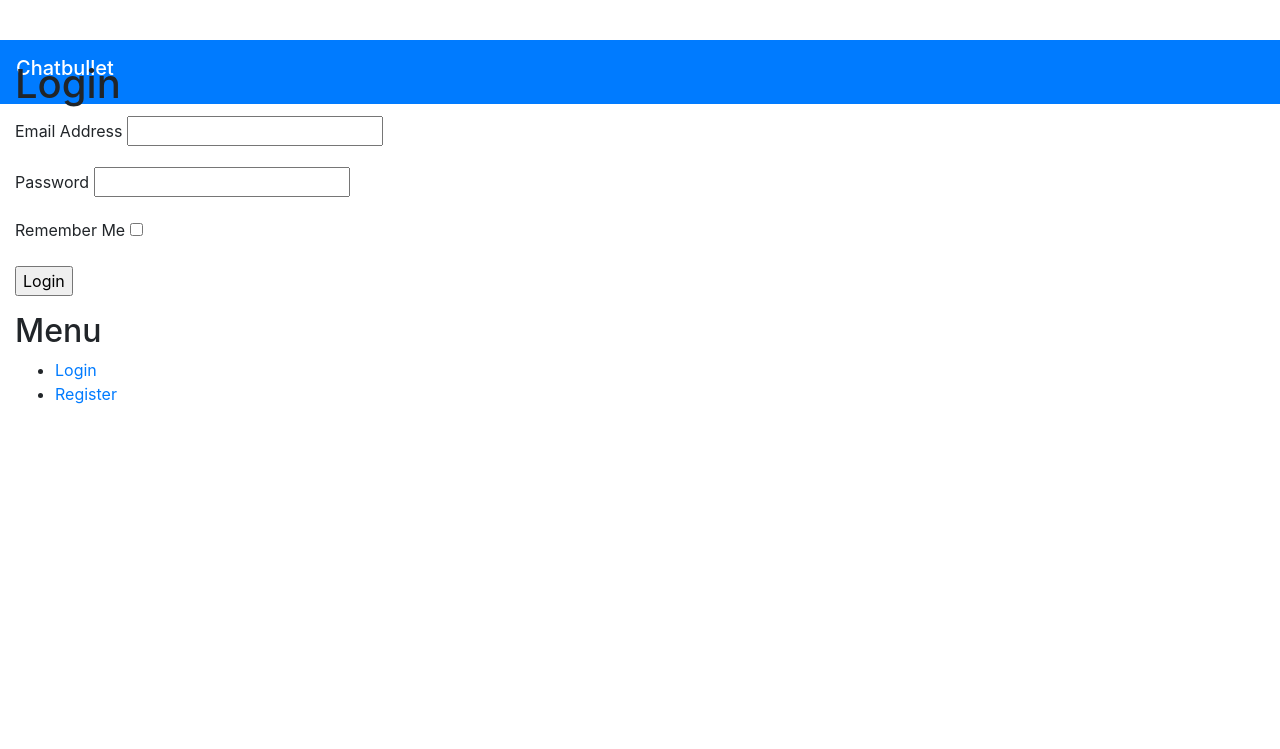
After one commit to minhoryang/ChatBullet, a Flask app: template ChatBulletServer/templates/security/login_user.html in a window 1280 px wide. The commit adds this page. Shown: the top 749 px of the page. Run offline with Flask 2, Linux system fonts and the light colour scheme; the template is opened without the code that fills it, so the values that code supplies are empty; some libraries are stand-ins or nearby versions.

Commit message:
Jinja2 Templating, Flask-security Login/Register is now on the bootstrap template

```diff
--- /dev/null
+++ b/ChatBulletServer/templates/_bootstrap.html
@@ -0,0 +1,28 @@
+<!DOCTYPE html>
+<html>
+<head>
+    <meta charset="UTF-8">
+    <meta name="viewport" content="width=device-width, initial-scale=1, shrink-to-fit=no">
+    <meta http-equiv="x-ua-compatible" content="ie=edge">
+
+    <title>{% block title %}{% endblock %}</title>
+    <link rel="stylesheet" href="//maxcdn.bootstrapcdn.com/bootstrap/4.0.0-alpha.2/css/bootstrap.min.css" integrity="sha384-y3tfxAZXuh4HwSYylfB+J125MxIs6mR5FOHamPBG064zB+AFeWH94NdvaCBm8qnd" crossorigin="anonymous">
+    <link rel="stylesheet" href="/static/sticky-footer.css">
+</head>
+<body>
+    <header class="navbar navbar-full navbar-dark navbar-fixed-top bg-primary">
+        <!-- TODO responsive?! -->
+        <h1 class="navbar-brand">Chatbullet</h1>
+        {% block headers %}
+        {% endblock %}
+    </header>
+    {% block body %}
+    {% endblock body %}
+
+    <script type="text/javascript" src="//code.jquery.com/jquery-2.2.2.min.js"></script>
+    <script src="https://maxcdn.bootstrapcdn.com/bootstrap/4.0.0-alpha.2/js/bootstrap.min.js" integrity="sha384-vZ2WRJMwsjRMW/8U7i6PWi6AlO1L79snBrmgiDpgIWJ82z8eA5lenwvxbMV1PAh7" crossorigin="anonymous"></script>
+
+    {% block scripts %}
+    {% endblock %}
+</body>
+</html>
--- /dev/null
+++ b/ChatBulletServer/templates/security/login_user.html
@@ -0,0 +1,44 @@
+{% extends "_bootstrap.html" %}
+{% block title %}Login{% endblock %}
+{% block body %}
+<div class="container-fluid">
+    <h1>Login</h1>
+    <form action="/login" method="POST" name="login_user_form">
+      <div style="display:none;"><input id="csrf_token" name="csrf_token" type="hidden" value="1459265895##51d086ae1895c97eda5e7f06b62e8a344051c28c"><input id="next" name="next" type="hidden" value="/"></div>
+
+      <p>
+        <label for="email">Email Address</label> <input id="email" name="email" type="text" value="">
+
+      </p>
+
+
+      <p>
+        <label for="password">Password</label> <input id="password" name="password" type="password" value="">
+
+      </p>
+
+
+      <p>
+        <label for="remember">Remember Me</label> <input id="remember" name="remember" type="checkbox" value="y">
+
+      </p>
+
+
+      <p><input id="next" name="next" type="hidden" value="/"></p>
+
+
+      <p><input id="submit" name="submit" type="submit" value="Login"></p>
+
+    </form>
+
+    <h2>Menu</h2>
+    <ul>
+      <li><a href="/login?next=/">Login</a></li>
+
+      <li><a href="/register?next=/">Register</a><br/></li>
+
+
+
+    </ul>
+</div>
+{% endblock %}
```
Also changed, not shown: ChatBulletServer/templates/chat.html (+8 -21 lines), ChatBulletServer/templates/security/register_user.html (added, +43 -0 lines).
